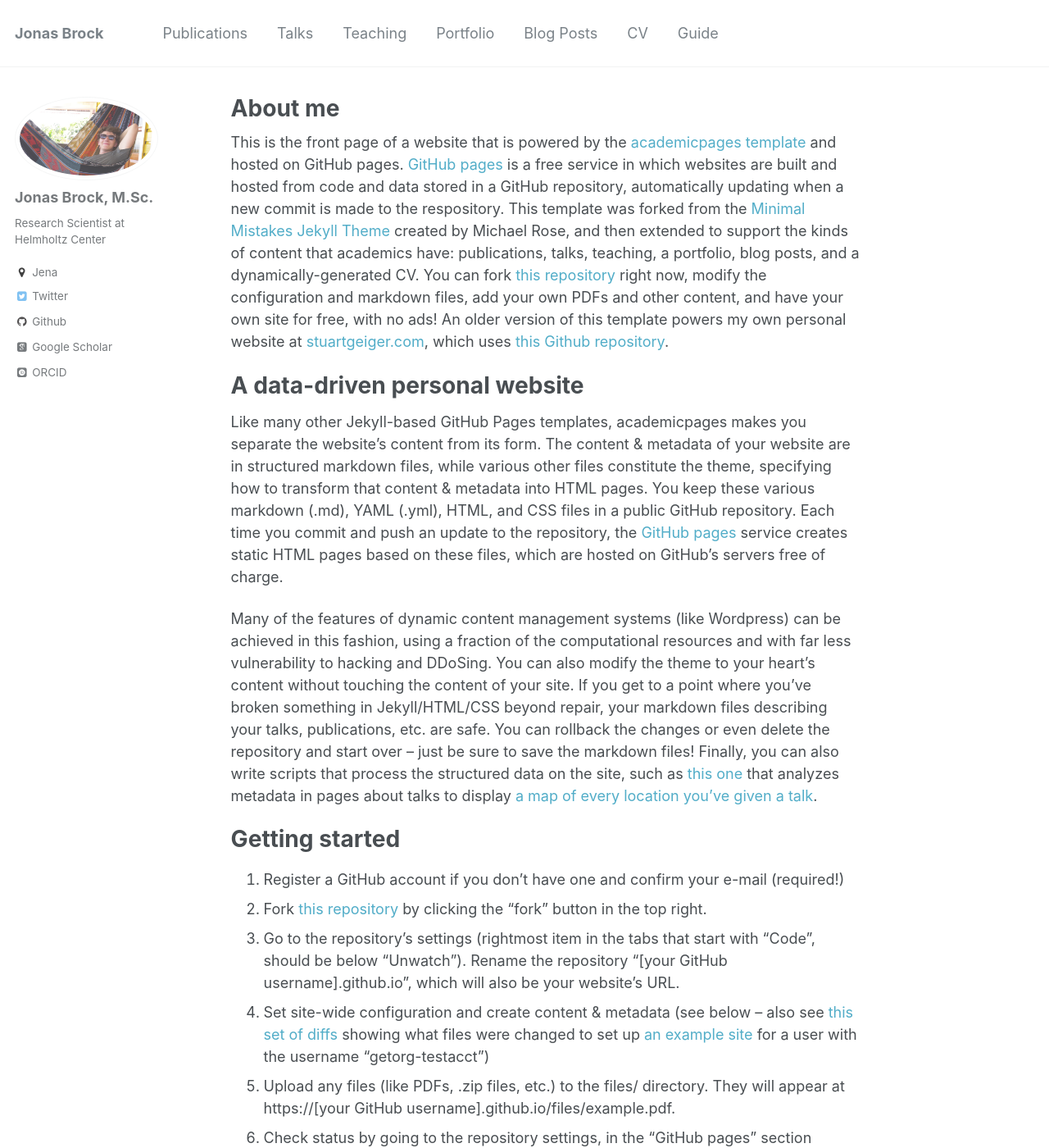
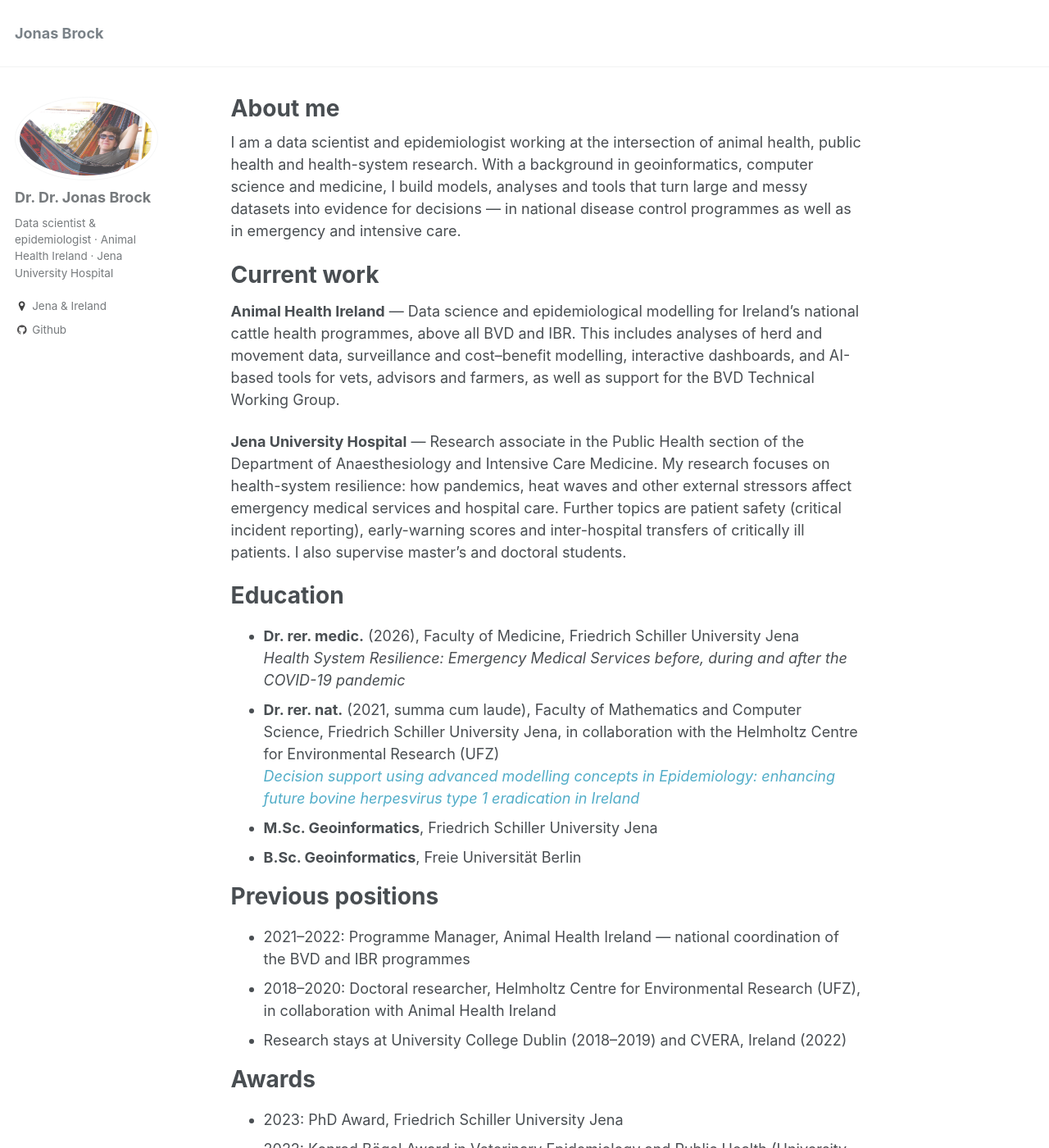
Before and after one commit to jonasbrock/jonasbrock.github.io, a Jekyll site: the page built from _pages/about.md, in a window 1280 px wide and 1400 px high. Shown: the whole window at 82% size. Built offline with Jekyll 4.4.1, drawn with Linux system fonts in a browser that asks for light colours; some web fonts are replaced; some of the changed text lies outside the part shown.

Commit message:
Update about page with current work and both doctorates
Rewrite about page (current work at Animal Health Ireland and Jena University Hospital, education, awards, selected publications), update sidebar bio and location, remove placeholder social links and template menu entries.

Co-Authored-By: Claude Opus 5.5 <noreply@anthropic.com>

```diff
--- a/_config.yml
+++ b/_config.yml
@@ -9,8 +9,8 @@
 locale                   : "en-US"
 title                    : "Jonas Brock"
 title_separator          : "-"
-name                     : "&name Jonas Brock"
-description              : "&description Research Scientist at Helmholtz Center"
+name                     : "Jonas Brock"
+description              : "Data scientist and epidemiologist in animal health, public health and health-system research"
 url                      : https://jonasbrock.github.io # the base hostname & protocol for your site e.g. "https://mmistakes.github.io"
 baseurl                  : "" # the subpath of your site, e.g. "/blog"
 repository               : "jonasbrock.github.io"
@@ -78,12 +78,12 @@ analytics:
 
 # Site Author
 author:
-  name             : "Jonas Brock, M.Sc."
+  name             : "Dr. Dr. Jonas Brock"
   avatar           : "pic.jpg"
-  bio              : "Research Scientist at Helmholtz Center"
-  location         : "Jena"
+  bio              : "Data scientist & epidemiologist · Animal Health Ireland · Jena University Hospital"
+  location         : "Jena & Ireland"
   employer         :
-  googlescholar    : "http://yourfullgooglescholarurl.com"
+  googlescholar    :
   email            :
   uri              :
   bitbucket        :
@@ -98,13 +98,13 @@ author:
   instagram        :
   lastfm           :
   linkedin         :
-  orcid            : "http://orcid.org/yourorcidurl"
+  orcid            :
   pinterest        :
   soundcloud       :
   stackoverflow    : # http://stackoverflow.com/users/123456/username
   steam            :
   tumblr           :
-  twitter          : "replacethistwitterhandle"
+  twitter          :
   vine             :
   weibo            :
   xing             :
--- a/_pages/about.md
+++ b/_pages/about.md
@@ -8,43 +8,47 @@ redirect_from:
   - /about.html
 ---
 
-This is the front page of a website that is powered by the [academicpages template](https://github.com/academicpages/academicpages.github.io) and hosted on GitHub pages. [GitHub pages](https://pages.github.com) is a free service in which websites are built and hosted from code and data stored in a GitHub repository, automatically updating when a new commit is made to the respository. This template was forked from the [Minimal Mistakes Jekyll Theme](https://mmistakes.github.io/minimal-mistakes/) created by Michael Rose, and then extended to support the kinds of content that academics have: publications, talks, teaching, a portfolio, blog posts, and a dynamically-generated CV. You can fork [this repository](https://github.com/academicpages/academicpages.github.io) right now, modify the configuration and markdown files, add your own PDFs and other content, and have your own site for free, with no ads! An older version of this template powers my own personal website at [stuartgeiger.com](http://stuartgeiger.com), which uses [this Github repository](https://github.com/staeiou/staeiou.github.io).
+I am a data scientist and epidemiologist working at the intersection of animal health, public health and health-system research. With a background in geoinformatics, computer science and medicine, I build models, analyses and tools that turn large and messy datasets into evidence for decisions — in national disease control programmes as well as in emergency and intensive care.
 
-A data-driven personal website
+Current work
 ======
-Like many other Jekyll-based GitHub Pages templates, academicpages makes you separate the website's content from its form. The content & metadata of your website are in structured markdown files, while various other files constitute the theme, specifying how to transform that content & metadata into HTML pages. You keep these various markdown (.md), YAML (.yml), HTML, and CSS files in a public GitHub repository. Each time you commit and push an update to the repository, the [GitHub pages](https://pages.github.com/) service creates static HTML pages based on these files, which are hosted on GitHub's servers free of charge.
 
-Many of the features of dynamic content management systems (like Wordpress) can be achieved in this fashion, using a fraction of the computational resources and with far less vulnerability to hacking and DDoSing. You can also modify the theme to your heart's content without touching the content of your site. If you get to a point where you've broken something in Jekyll/HTML/CSS beyond repair, your markdown files describing your talks, publications, etc. are safe. You can rollback the changes or even delete the repository and start over -- just be sure to save the markdown files! Finally, you can also write scripts that process the structured data on the site, such as [this one](https://github.com/academicpages/academicpages.github.io/blob/master/talkmap.ipynb) that analyzes metadata in pages about talks to display [a map of every location you've given a talk](https://academicpages.github.io/talkmap.html).
+**Animal Health Ireland** — Data science and epidemiological modelling for Ireland's national cattle health programmes, above all BVD and IBR. This includes analyses of herd and movement data, surveillance and cost–benefit modelling, interactive dashboards, and AI-based tools for vets, advisors and farmers, as well as support for the BVD Technical Working Group.
 
-Getting started
+**Jena University Hospital** — Research associate in the Public Health section of the Department of Anaesthesiology and Intensive Care Medicine. My research focuses on health-system resilience: how pandemics, heat waves and other external stressors affect emergency medical services and hospital care. Further topics are patient safety (critical incident reporting), early-warning scores and inter-hospital transfers of critically ill patients. I also supervise master's and doctoral students.
+
+Education
 ======
-1. Register a GitHub account if you don't have one and confirm your e-mail (required!)
-1. Fork [this repository](https://github.com/academicpages/academicpages.github.io) by clicking the "fork" button in the top right.
-1. Go to the repository's settings (rightmost item in the tabs that start with "Code", should be below "Unwatch"). Rename the repository "[your GitHub username].github.io", which will also be your website's URL.
-1. Set site-wide configuration and create content & metadata (see below -- also see [this set of diffs](http://archive.is/3TPas) showing what files were changed to set up [an example site](https://getorg-testacct.github.io) for a user with the username "getorg-testacct")
-1. Upload any files (like PDFs, .zip files, etc.) to the files/ directory. They will appear at https://[your GitHub username].github.io/files/example.pdf.
-1. Check status by going to the repository settings, in the "GitHub pages" section
 
-Site-wide configuration
-------
-The main configuration file for the site is in the base directory in [_config.yml](https://github.com/academicpages/academicpages.github.io/blob/master/_config.yml), which defines the content in the sidebars and other site-wide features. You will need to replace the default variables with ones about yourself and your site's github repository. The configuration file for the top menu is in [_data/navigation.yml](https://github.com/academicpages/academicpages.github.io/blob/master/_data/navigation.yml). For example, if you don't have a portfolio or blog posts, you can remove those items from that navigation.yml file to remove them from the header.
+* **Dr. rer. medic.** (2026), Faculty of Medicine, Friedrich Schiller University Jena
+  *Health System Resilience: Emergency Medical Services before, during and after the COVID-19 pandemic*
+* **Dr. rer. nat.** (2021, summa cum laude), Faculty of Mathematics and Computer Science, Friedrich Schiller University Jena, in collaboration with the Helmholtz Centre for Environmental Research (UFZ)
+  *[Decision support using advanced modelling concepts in Epidemiology: enhancing future bovine herpesvirus type 1 eradication in Ireland](https://doi.org/10.22032/dbt.50175)*
+* **M.Sc. Geoinformatics**, Friedrich Schiller University Jena
+* **B.Sc. Geoinformatics**, Freie Universität Berlin
 
-Create content & metadata
-------
-For site content, there is one markdown file for each type of content, which are stored in directories like _publications, _talks, _posts, _teaching, or _pages. For example, each talk is a markdown file in the [_talks directory](https://github.com/academicpages/academicpages.github.io/tree/master/_talks). At the top of each markdown file is structured data in YAML about the talk, which the theme will parse to do lots of cool stuff. The same structured data about a talk is used to generate the list of talks on the [Talks page](https://academicpages.github.io/talks), each [individual page](https://academicpages.github.io/talks/2012-03-01-talk-1) for specific talks, the talks section for the [CV page](https://academicpages.github.io/cv), and the [map of places you've given a talk](https://academicpages.github.io/talkmap.html) (if you run this [python file](https://github.com/academicpages/academicpages.github.io/blob/master/talkmap.py) or [Jupyter notebook](https://github.com/academicpages/academicpages.github.io/blob/master/talkmap.ipynb), which creates the HTML for the map based on the contents of the _talks directory).
+Previous positions
+======
 
-**Markdown generator**
+* 2021–2022: Programme Manager, Animal Health Ireland — national coordination of the BVD and IBR programmes
+* 2018–2020: Doctoral researcher, Helmholtz Centre for Environmental Research (UFZ), in collaboration with Animal Health Ireland
+* Research stays at University College Dublin (2018–2019) and CVERA, Ireland (2022)
 
-I have also created [a set of Jupyter notebooks](https://github.com/academicpages/academicpages.github.io/tree/master/markdown_generator
-) that converts a CSV containing structured data about talks or presentations into individual markdown files that will be properly formatted for the academicpages template. The sample CSVs in that directory are the ones I used to create my own personal website at stuartgeiger.com. My usual workflow is that I keep a spreadsheet of my publications and talks, then run the code in these notebooks to generate the markdown files, then commit and push them to the GitHub repository.
+Awards
+======
 
-How to edit your site's GitHub repository
-------
-Many people use a git client to create files on their local computer and then push them to GitHub's servers. If you are not familiar with git, you can directly edit these configuration and markdown files directly in the github.com interface. Navigate to a file (like [this one](https://github.com/academicpages/academicpages.github.io/blob/master/_talks/2012-03-01-talk-1.md) and click the pencil icon in the top right of the content preview (to the right of the "Raw | Blame | History" buttons). You can delete a file by clicking the trashcan icon to the right of the pencil icon. You can also create new files or upload files by navigating to a directory and clicking the "Create new file" or "Upload files" buttons.
+* 2023: PhD Award, Friedrich Schiller University Jena
+* 2022: Konrad Bögel Award in Veterinary Epidemiology and Public Health (University of Veterinary Medicine Hannover)
+* 2019: Oral Presentation Award, German Veterinary Society (DVG)
+* 2019: Master's Thesis Award, Faculty of Geosciences and Chemistry, Friedrich Schiller University Jena
 
-Example: editing a markdown file for a talk
-![Editing a markdown file for a talk](/images/editing-talk.png)
+Selected publications
+======
 
-For more info
-------
-More info about configuring academicpages can be found in [the guide](https://academicpages.github.io/markdown/). The [guides for the Minimal Mistakes theme](https://mmistakes.github.io/minimal-mistakes/docs/configuration/) (which this theme was forked from) might also be helpful.
+* Rogoll, L., Schulz, K., Schulz, J., Brock, J., Thulke, H.-H. (2025). [Beyond crisis response: A roundtable on long-term strategies for managing African swine fever](https://doi.org/10.3390/v17050604). *Viruses* 17(5), 604.
+* Brock, J., Guelbenzu-Gonzalo, M., Lange, M., Tratalos, J.A., Barrett, D., Lane, L., More, S.J., Graham, D.A., Thulke, H.-H. (2024). Evaluating the effectiveness and costs of strategies post-eradication to monitor for freedom from BVDV infection in Ireland. *Agricultural Systems* 221, 104127.
+* Lang, S., Brock, J., Russwurm, S., Groesdonk, H., Laubinger, R., Bauer, M., Dickmann, P. (2023). Lessons from the pandemic. *Deutsches Ärzteblatt* 120(46).
+* Brock, J., Lange, M., Tratalos, J.A., Meunier, N., Guelbenzu-Gonzalo, M., More, S.J., Thulke, H.-H., Graham, D.A. (2022). The Irish cattle population structured by enterprise type: overview, trade & trends. *Irish Veterinary Journal* 75, 6.
+* Brock, J., Lange, M., Tratalos, J.A., More, S.J., Graham, D.A., Guelbenzu-Gonzalo, M., Thulke, H.-H. (2021). [Combining expert knowledge and machine-learning to classify herd types in livestock systems](https://doi.org/10.1038/s41598-021-82373-3). *Scientific Reports* 11, 2989.
+* Brock, J., Lange, M., Tratalos, J.A., More, S.J., Guelbenzu-Gonzalo, M., Graham, D.A., Thulke, H.-H. (2021). A large-scale epidemiological model of BoHV-1 spread in the Irish cattle population. *Preventive Veterinary Medicine* 192, 105375.
+* Brock, J., Lange, M., Guelbenzu-Gonzalo, M., Meunier, N., Vaz, A.M., Tratalos, J.A., Dittrich, P., Gunn, M., More, S.J., Graham, D., Thulke, H.-H. (2020). Epidemiology of age-dependent prevalence of BoHV-1 in dairy herds. *Veterinary Research* 51, 124.
```
Also changed, not shown: _data/navigation.yml (+3 -22 lines).
